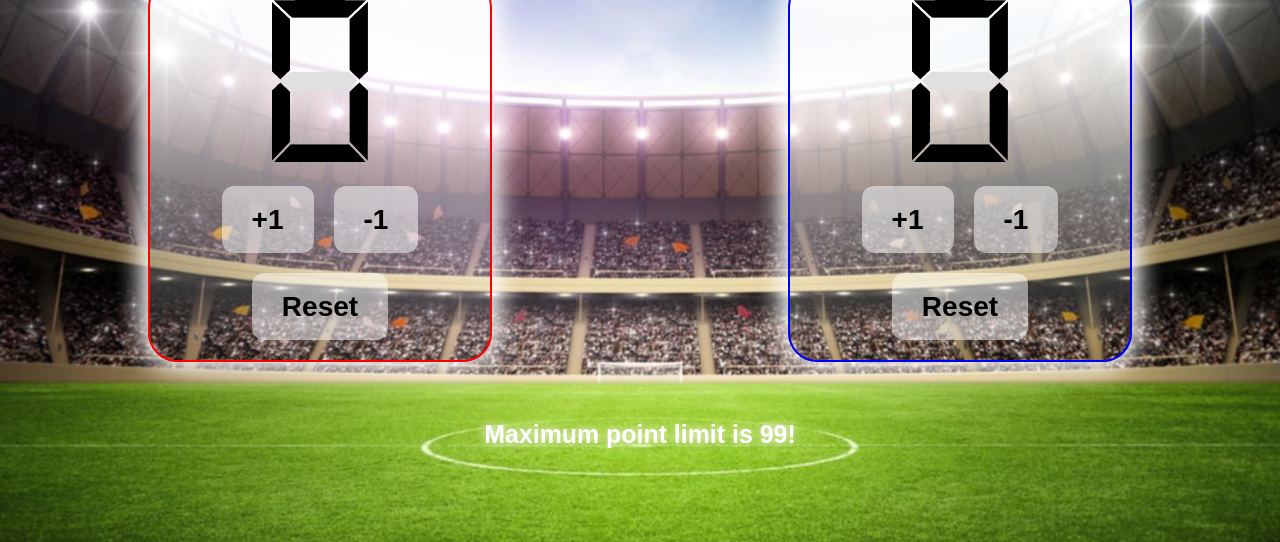
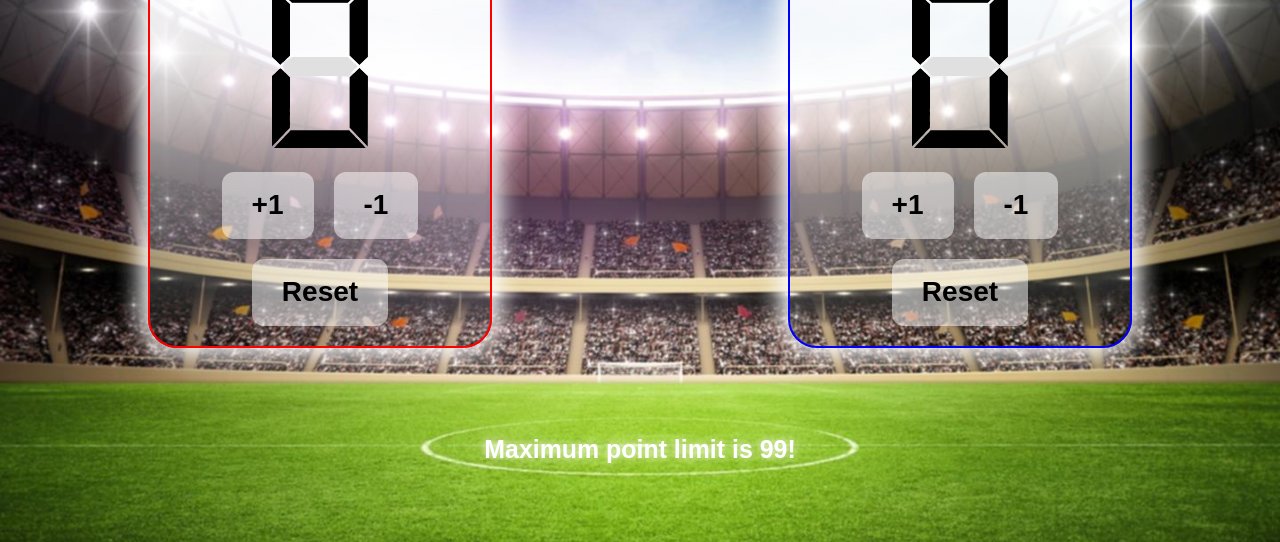
Before and after one commit to matswat/The-Great-point-counter, a plain HTML site: page index.html in a window 1280 px wide. Shown: the part 258-800 px from the top of the page. Drawn offline with Linux system fonts and the light colour scheme.

Commit message:
ver.1.2
wersja wycentrowana

```diff
--- a/index.html
+++ b/index.html
@@ -258,7 +258,7 @@
 					</div>
 					<div id="footer">
 						<h1 class="warning" id="warning"></h1>
-						<h1 class="warning" id="warning_small" style="color:white; text-shadow:0 0 10px white;"><p>&nbsp</p><p>&nbsp</p><p id="max_points">Maximum point limit is ...</p><p>&nbsp</p></h1>
+						<h1 class="warning" id="warning_small" style="color:white; text-shadow:0 0 10px white;"><p>&nbsp</p><p>&nbsp</p><p>&nbsp</p><p id="max_points">Maximum point limit is ...</p><p>&nbsp</p></h1>
 					</div>
 				</div>
 			</div>
```
